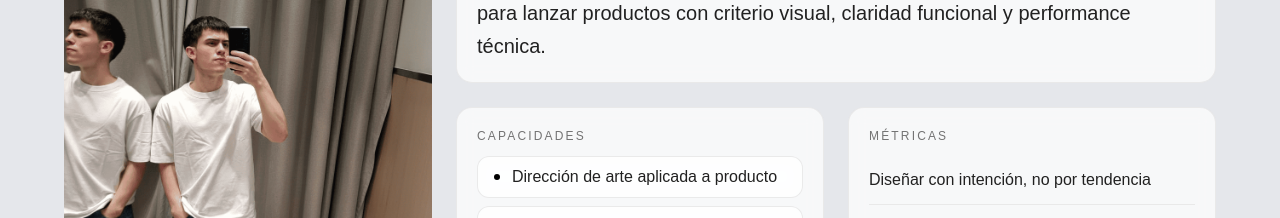
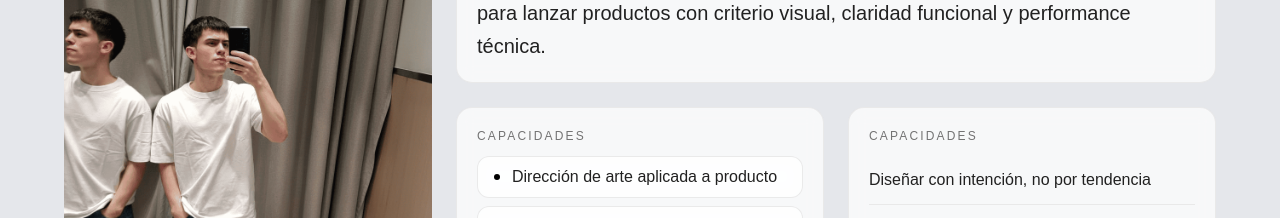
Before and after one commit to BautiCentorbi/bauudesigner-portfolio, a Next.js app: page / in a window 1280 px wide. Shown: the part 3500-3718 px from the top of the page. Built offline with nearby package versions, Linux system fonts and the light colour scheme; a web font is replaced by a local one.

Commit message:
Update About section title

```diff
--- a/app/components/sections/About.tsx
+++ b/app/components/sections/About.tsx
@@ -96,7 +96,7 @@ export default function AboutSplit() {
               </ul>
             </Block>
 
-            <Block title="Métricas">
+            <Block title="Capacidades">
               <ul className="divide-y divide-neutral-200/80">
                 {ABOUT.principles.map((p) => (
                   <li key={p} className="py-3">
```
